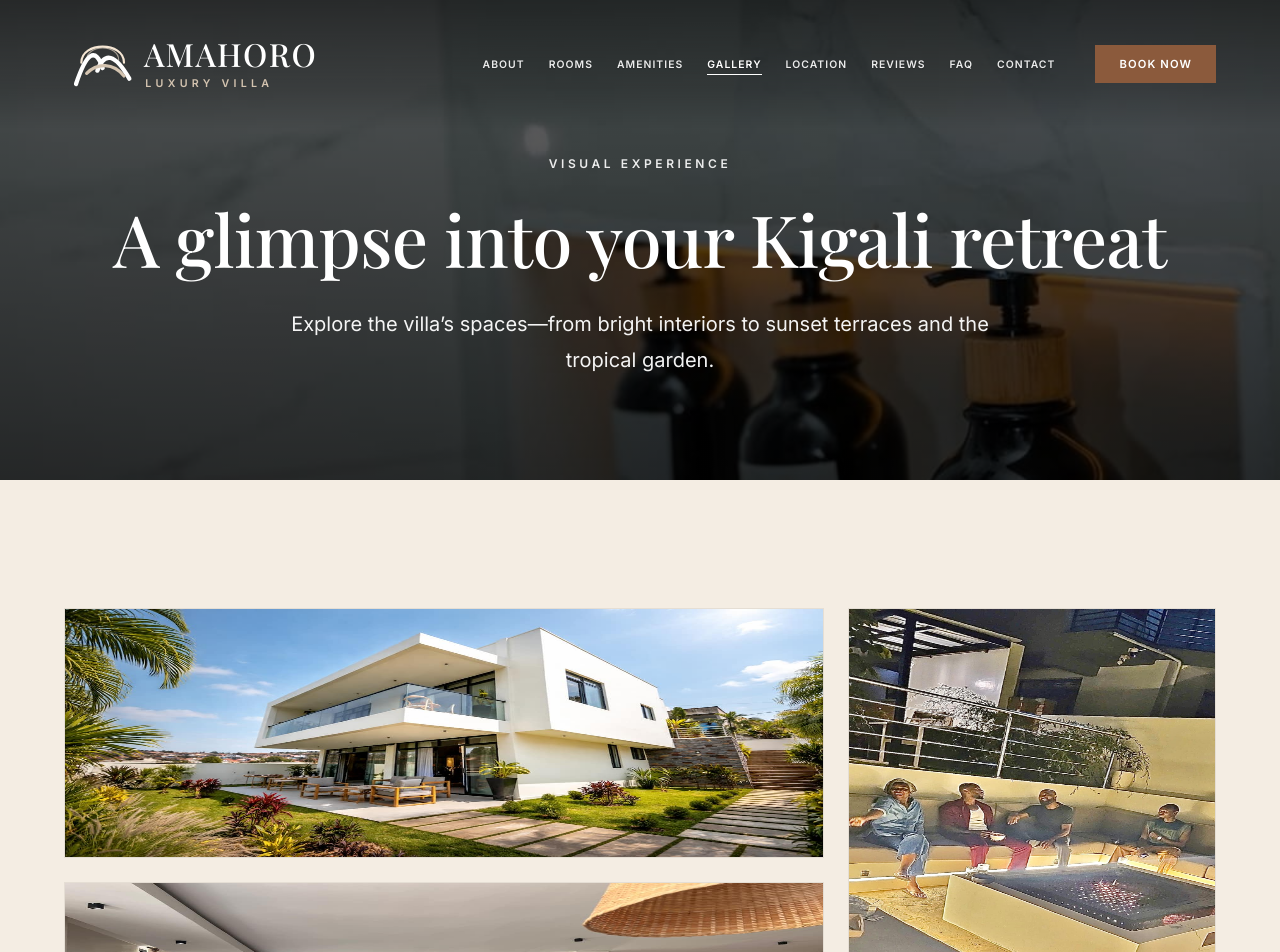
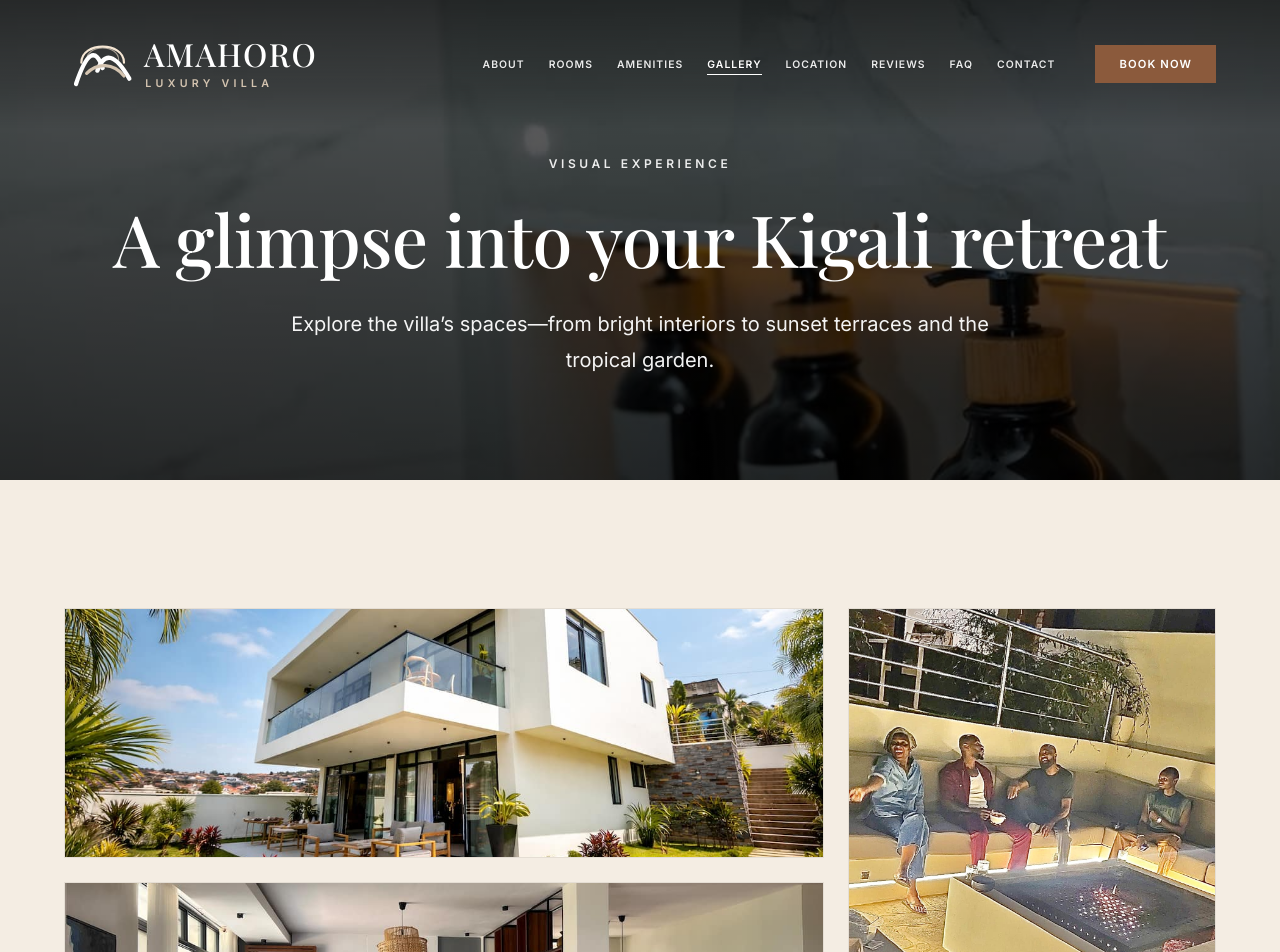
Before and after one commit to amahoroluxury/Amahoro-Luxury-Villa, a Next.js app: page /gallery in a window 1280 px wide. Shown: the top 952 px of the page. Built offline with nearby package versions, Linux system fonts and the light colour scheme; a web font is replaced by a local one.

Commit message:
Fix image distortion in gallery with object-fit: cover

```diff
--- a/src/app/gallery/gallery.module.css
+++ b/src/app/gallery/gallery.module.css
@@ -60,10 +60,8 @@
 .img {
   width: 100%;
   height: 100%;
-  background-size: cover;
-  background-position: center;
-  background-image: var(--bg-image);
-  transition: transform 0.8s ease;
+  object-fit: cover;
+  transition: transform 0.8s cubic-bezier(0.4, 0, 0.2, 1);
 }
 
 .wide {
```
